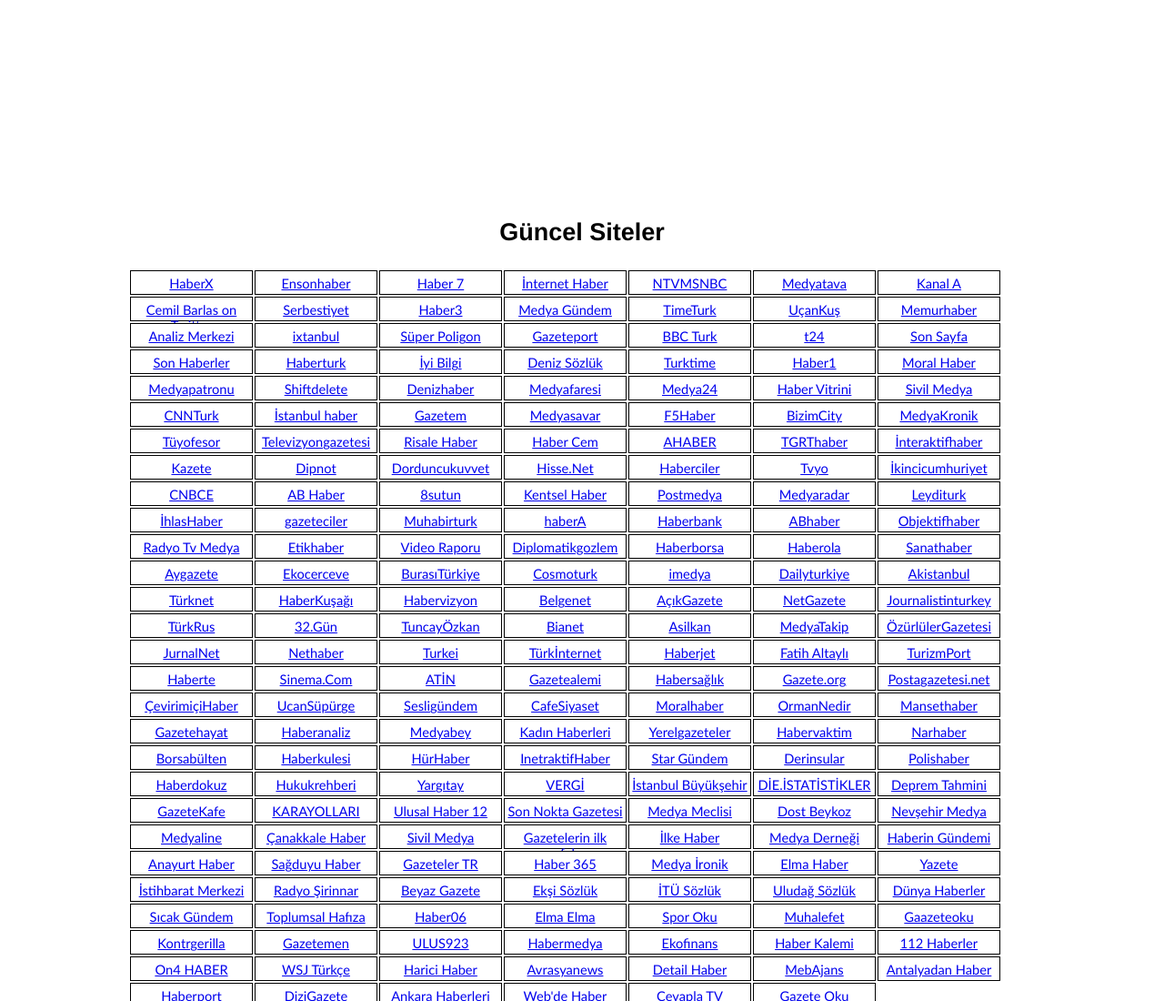
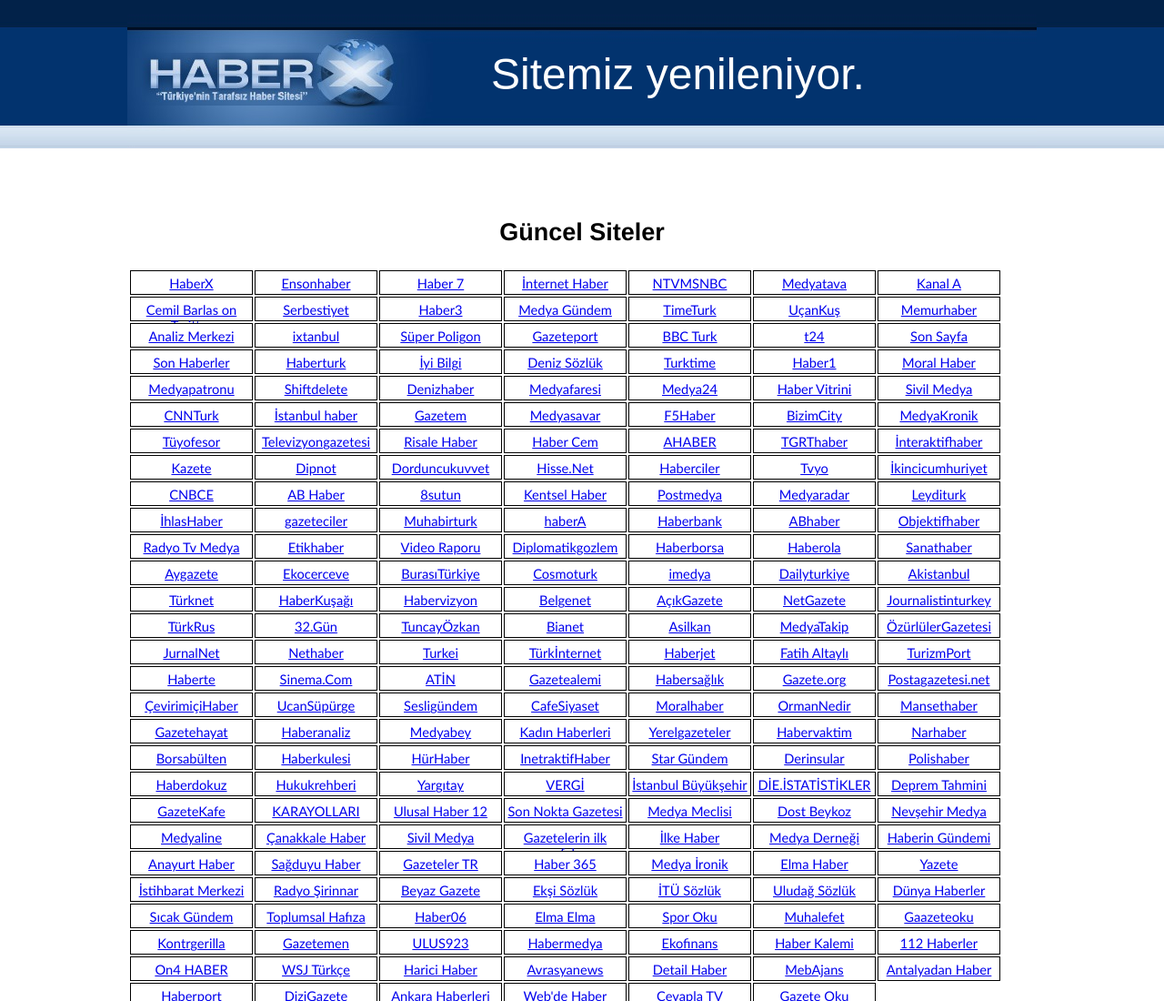
Before and after one commit to HaberXWebmaster/haberx, a plain HTML site: page index.html in a window 1280 px wide. Shown: the top 1100 px of the page at 91% size. Drawn offline with Linux system fonts and the light colour scheme.

Commit message:
Add files via upload

```diff
--- a/index.html
+++ b/index.html
@@ -41,7 +41,7 @@
         .header {
             width: 1000px;
             height: 162px;
-            background-image: url(images/header.jpg);
+            background-image: url(header.jpg);
             margin: 0;
             position: relative;
             font-size: 11px;
@@ -65,7 +65,7 @@
 </head>
 
 <body>
-    <div style="background: transparent url(images/bg_wo_bottom_grey.jpg) repeat-x top center; height: 188px;">
+    <div style="background: transparent url(bg_wo_bottom_grey.jpg) repeat-x top center; height: 188px;">
 
         <div class="header">
             <div class="uc">Sitemiz yenileniyor. </div>
```
